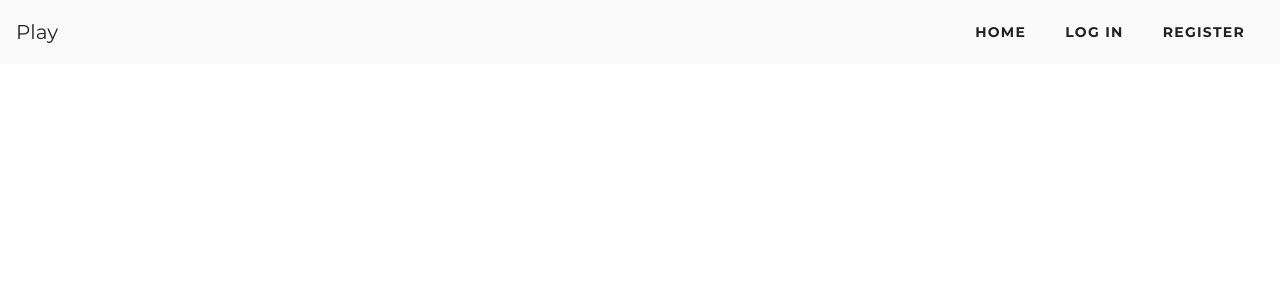
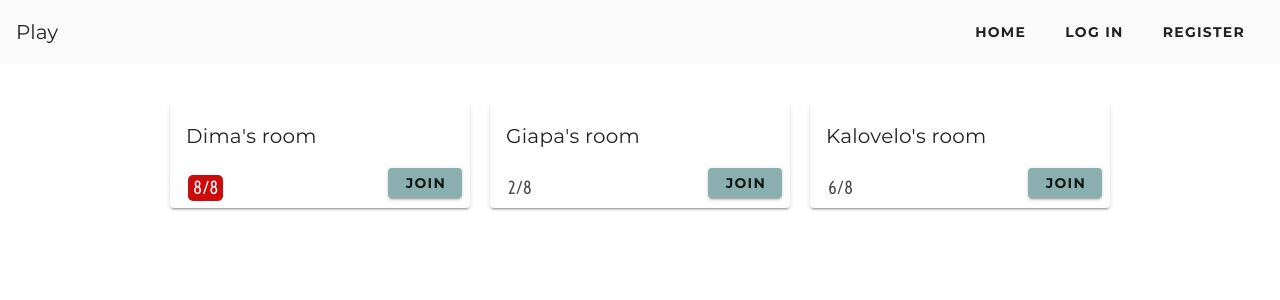
Before and after one commit to TricoreGr/CAH, a Vue app in the folder client/: page /play in a window 1280 px wide. Shown: the top 300 px of the page. Built offline with nearby package versions, Linux system fonts and the light colour scheme; the HTML template or start-up script is replaced by a standard one.

Commit message:
Create rooms page

```diff
--- a/client/src/App.vue
+++ b/client/src/App.vue
@@ -4,19 +4,16 @@
   </div>
 </template>
 
-
 <script>
 export default {
-   watch: {
-      '$route' (to) {
-        document.title = to.meta.title + " - CAH" || 'CAH'
-      }
-    },
-}
+  watch: {
+    $route(to) {
+      document.title = to.meta.title + " - CAH" || "CAH";
+    }
+  }
+};
 </script>
-
 
 <style lang="scss">
 @import "@/styles/index.scss";
-
 </style>
--- /dev/null
+++ b/client/src/components/RoomCard.vue
@@ -0,0 +1,34 @@
+<template>
+  <v-card class="room-card">
+    <v-card-title class="room-card__title">{{ creator }}'s room</v-card-title>
+    <div class="room-card__subcontainer">
+      <span
+        class="room-card__size-label"
+        :class="{ 'room-card__size-label--full': roomIsFull }"
+        >{{ usersJoined }}/8</span
+      >
+      <v-btn class="room-card__button" @click="buttonPressed"> JOIN </v-btn>
+    </div>
+  </v-card>
+</template>
+
+<script>
+export default {
+  props: {
+    creator: String,
+    usersJoined: Number,
+    id: String
+  },
+  methods: {
+    buttonPressed() {
+      var url = this.$props.id;
+      this.$router.push("/play/" + url);
+    }
+  },
+  computed: {
+    roomIsFull() {
+      return this.$props.usersJoined == 8;
+    }
+  }
+};
+</script>
--- a/client/src/styles/components/components.scss
+++ b/client/src/styles/components/components.scss
@@ -2,4 +2,5 @@
 @import './cards/cards.scss';
 @import "./game/game.scss";
 @import './navbar/navbar.scss';
-@import "./inGamePlayer/inGamePlayer.scss"
+@import "./inGamePlayer/inGamePlayer.scss";
+@import "./rooms/roomCard.scss"
--- /dev/null
+++ b/client/src/styles/components/rooms/roomCard.scss
@@ -0,0 +1,38 @@
+.room-card {
+  width: 300px !important;
+  margin-bottom: 25px;
+  margin-left: 10px;
+  margin-right: 10px;
+
+  &__title{
+    font-family: $montserrat-light;
+  }
+
+  &__subcontainer {
+    display: flex;
+    padding: 0 8px;
+    justify-content: space-between;
+    align-items: center !important;
+  }
+
+  &__size-label{
+    font-size: 17px !important;
+    margin-left: 10px;
+    color: rgb(77, 74, 74);
+    font-family: $voltaire
+  }
+
+  &__size-label--full{
+      background-color: rgb(202, 12, 12);
+      padding: 0 5px;
+      color: white;
+      border-radius: 5px;
+  }
+
+  &__button {
+    background-color: $color-accent--dark !important;
+    margin-bottom: 10px;
+    height: 30px !important;
+    font-family: $montserrat;
+  }
+}
--- a/client/src/views/Play.vue
+++ b/client/src/views/Play.vue
@@ -1,6 +1,63 @@
 <template>
   <div>
     <navbar />
-    <v-app></v-app>
+    <v-app>
+      <div
+        style="
+        display: flex;
+        flex-flow: row wrap;
+        min-width: 300px;
+        justify-content: space-around;
+        margin: 40px auto;
+        overflow: hidden;"
+      >
+        <room
+          v-for="room in rooms"
+          :key="room.id"
+          class="roomcard"
+          :creator="room.creator"
+          :usersJoined="room.usersJoined"
+          :id="room.id"
+        >
+        </room>
+      </div>
+    </v-app>
   </div>
 </template>
+
+<script>
+import Room from "@/components/RoomCard.vue";
+
+export default {
+  components: { Room },
+  data() {
+    return {
+      rooms: [
+        {
+          id: "21dfkfd",
+          creator: "Dima",
+          usersJoined: 8
+        },
+        {
+          id: "21dfk5d",
+          creator: "Giapa",
+          usersJoined: 2
+        },
+        {
+          id: "21df32fd",
+          creator: "Kalovelo",
+          usersJoined: 6
+        }
+      ]
+    };
+  },
+  methods: {
+    createRoomButtonPressed() {
+
+    }
+  },
+  created() {
+    //call the api to get all available rooms
+  }
+};
+</script>
```
